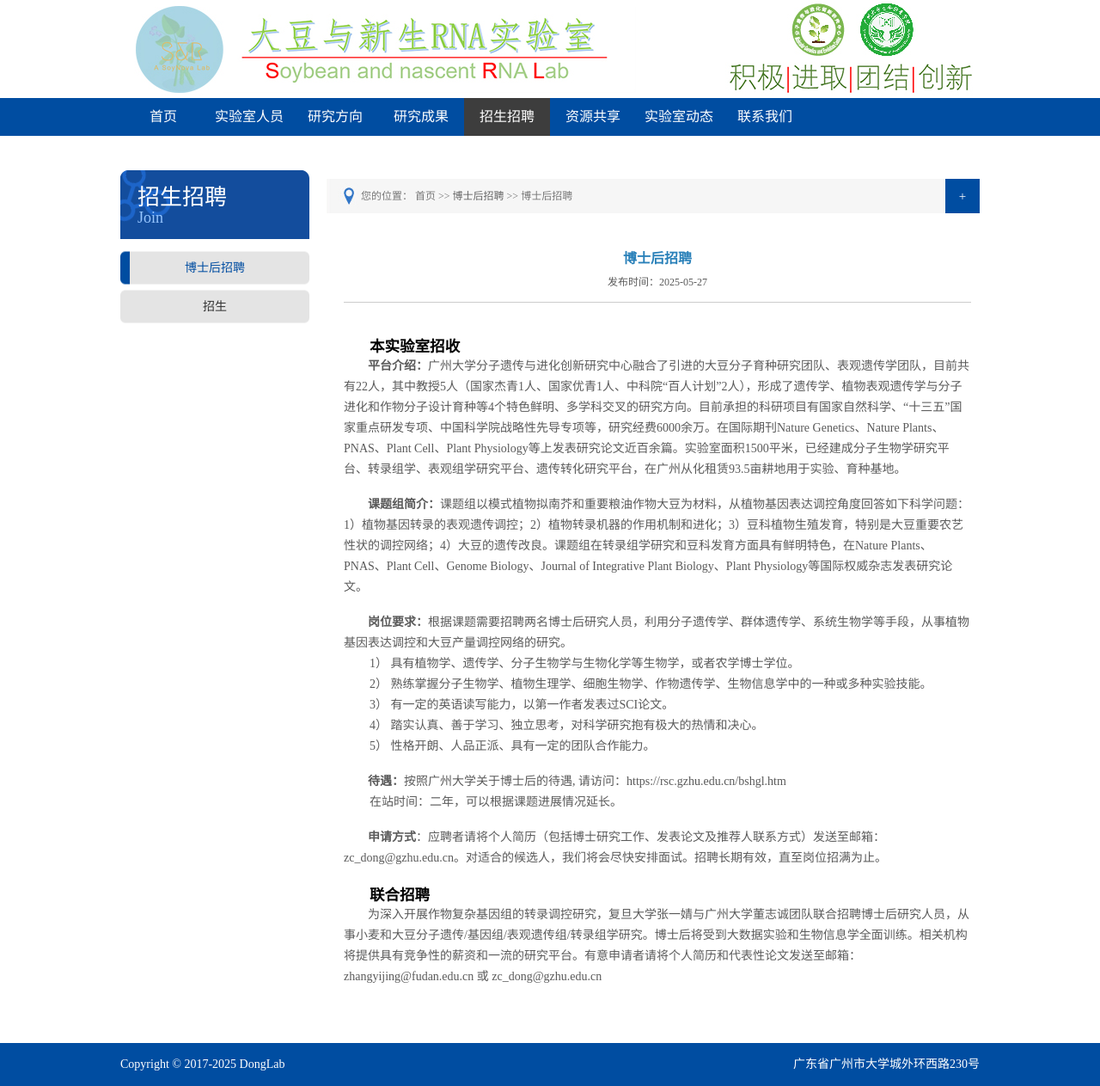
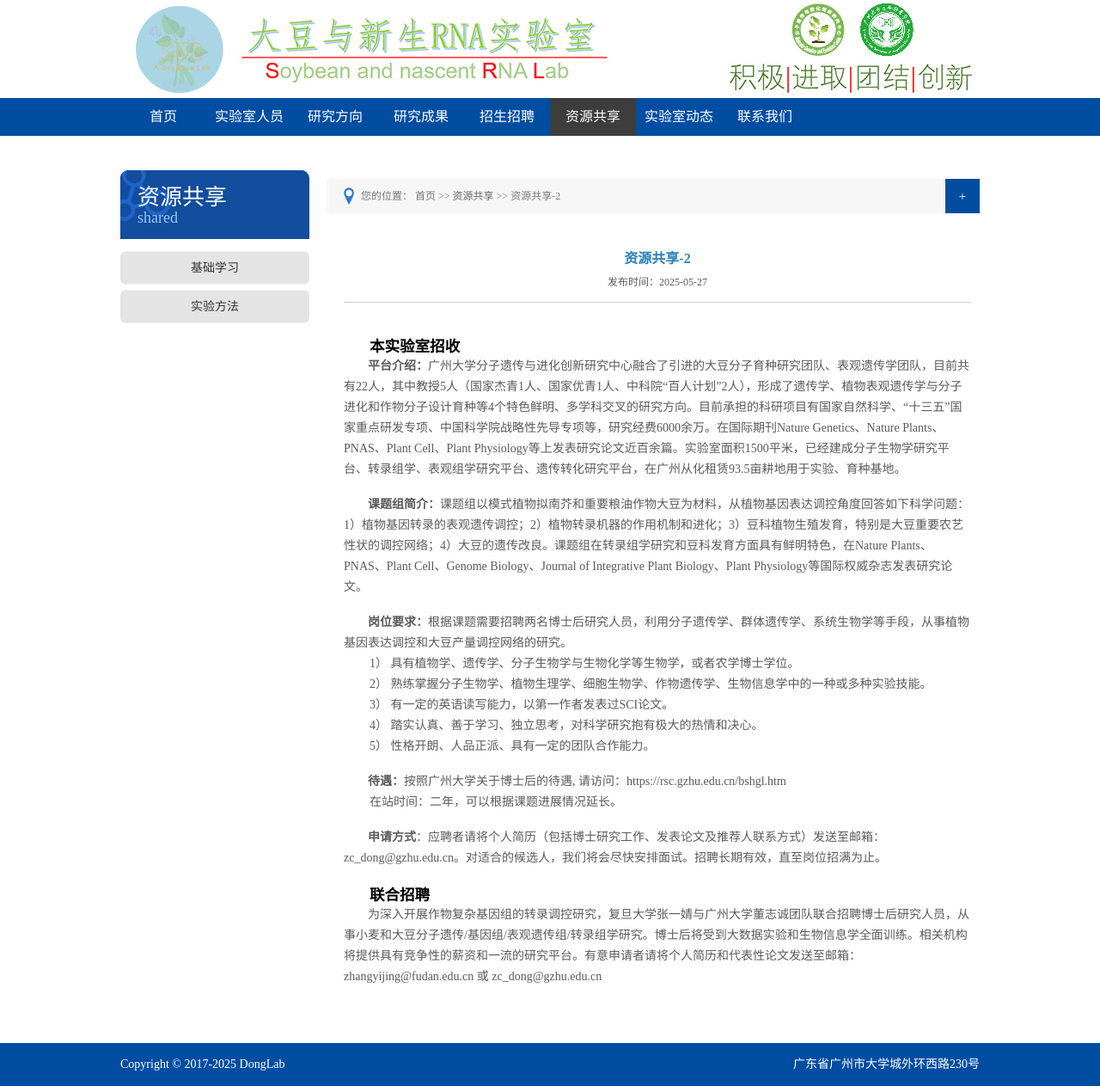
Before and after one commit to zhanweimin2021/zhanweimin2021.github.io, a Jekyll site: the page built from basic-learning/_posts/2025-05-27-basic-learning-2.html, in a window 1280 px wide. Shown: the whole page at 86% size. Built offline with Jekyll 4.4.1, drawn with Linux system fonts in a browser that asks for light colours.

Commit message:
Update 2025-05-27-basic-learning-2.html

```diff
--- a/basic-learning/_posts/2025-05-27-basic-learning-2.html
+++ b/basic-learning/_posts/2025-05-27-basic-learning-2.html
@@ -1,14 +1,14 @@
 ---
 layout: news-article
-permalink: /recruit/recruit1.html
-category: join
-category-en: Join
-category-cn: 招生招聘
-type: 博士后招聘
+permalink: /basic-learning/basic-learning-2.html
+category: shared
+category-en: shared
+category-cn: 资源共享
+type: 资源共享
 type-en: recruit
-title: 博士后招聘
-keywords: 博士后招聘
-description: 博士后招聘
+title: 资源共享-2
+keywords: 资源共享-2
+description: 资源共享
 ---
 <br>
 <h3><b>本实验室招收</b></h3>
```
